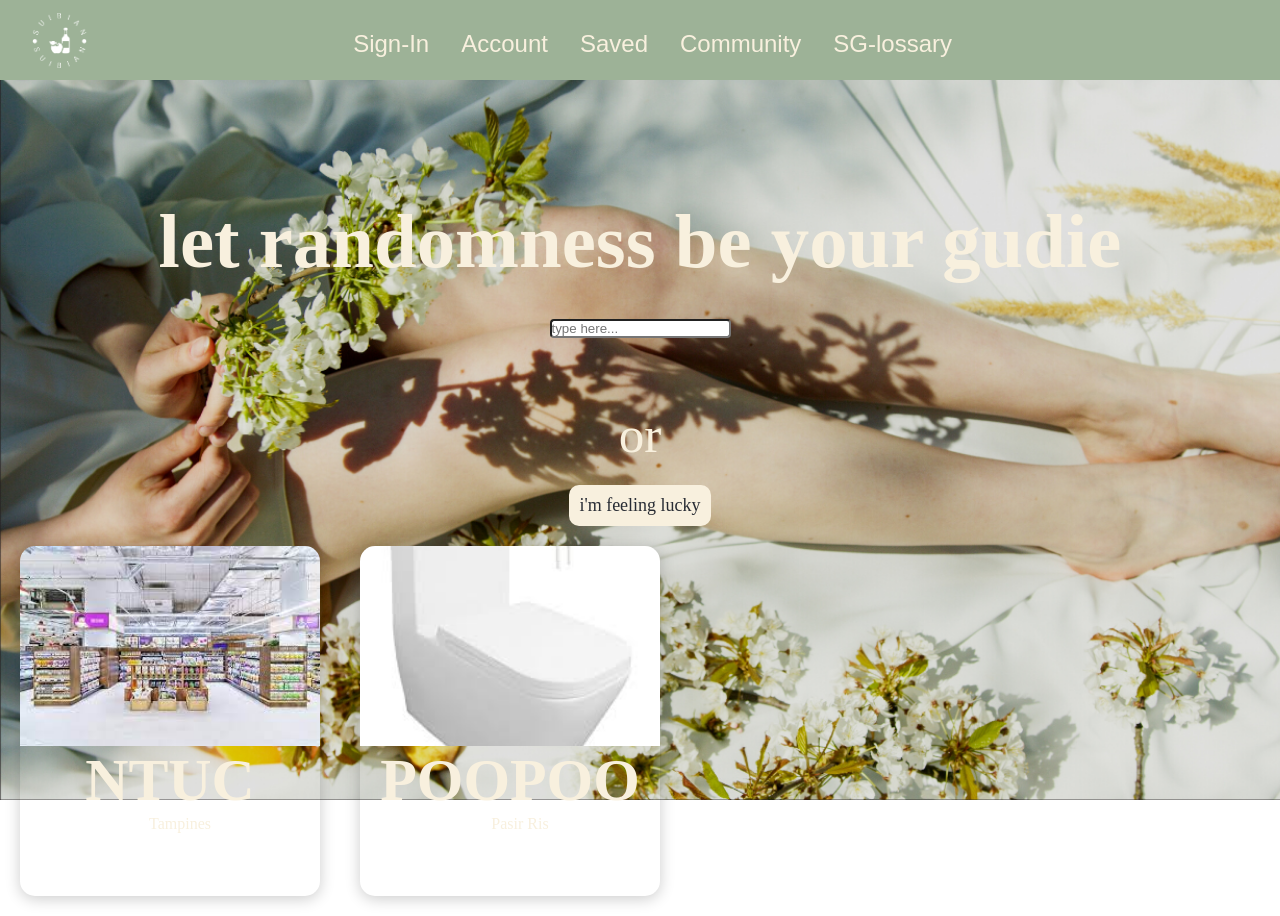
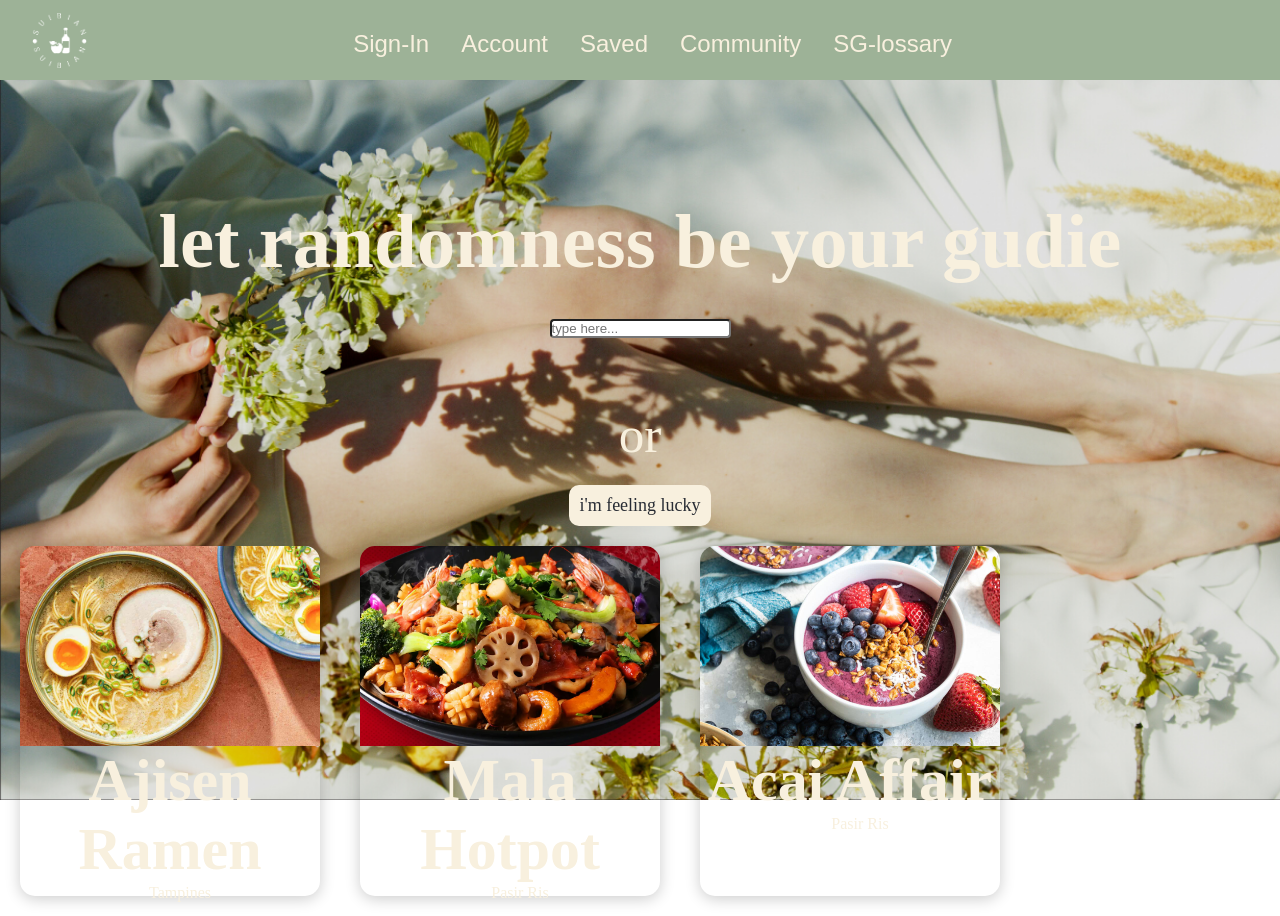
Before and after one commit to jerremyng/suiBian, a React (Create React App) app: page / in a window 1280 px wide. Built offline with nearby package versions, Linux system fonts and the light colour scheme; a web font is replaced by a local one.

Commit message:
Update trialdata.js

```diff
--- a/src/data/trialdata.js
+++ b/src/data/trialdata.js
@@ -1,17 +1,25 @@
-import supermarket from "../assets/supermarket.jpeg";
-import toilet from "../assets/toilet.jpeg";
-
+import ramen from "../assets/ramen.jpeg";
+import mala from "../assets/mala.webp";
+import acai from "../assets/acai.jpeg"
 
 export const trialdata = [
     {
-      name: "NTUC",
-      image: supermarket,
+      name: "Ajisen Ramen",
+      image: ramen,
       location: "Tampines",
     },
 
     {
-      name: "POOPOO",
-      image: toilet,
+      name: "Mala Hotpot",
+      image: mala,
+      location: "Pasir Ris",
+    },
+
+    {
+      name: "Acai Affair",
+      image: acai,
       location: "Pasir Ris",
     }
+
+
 ];
```
